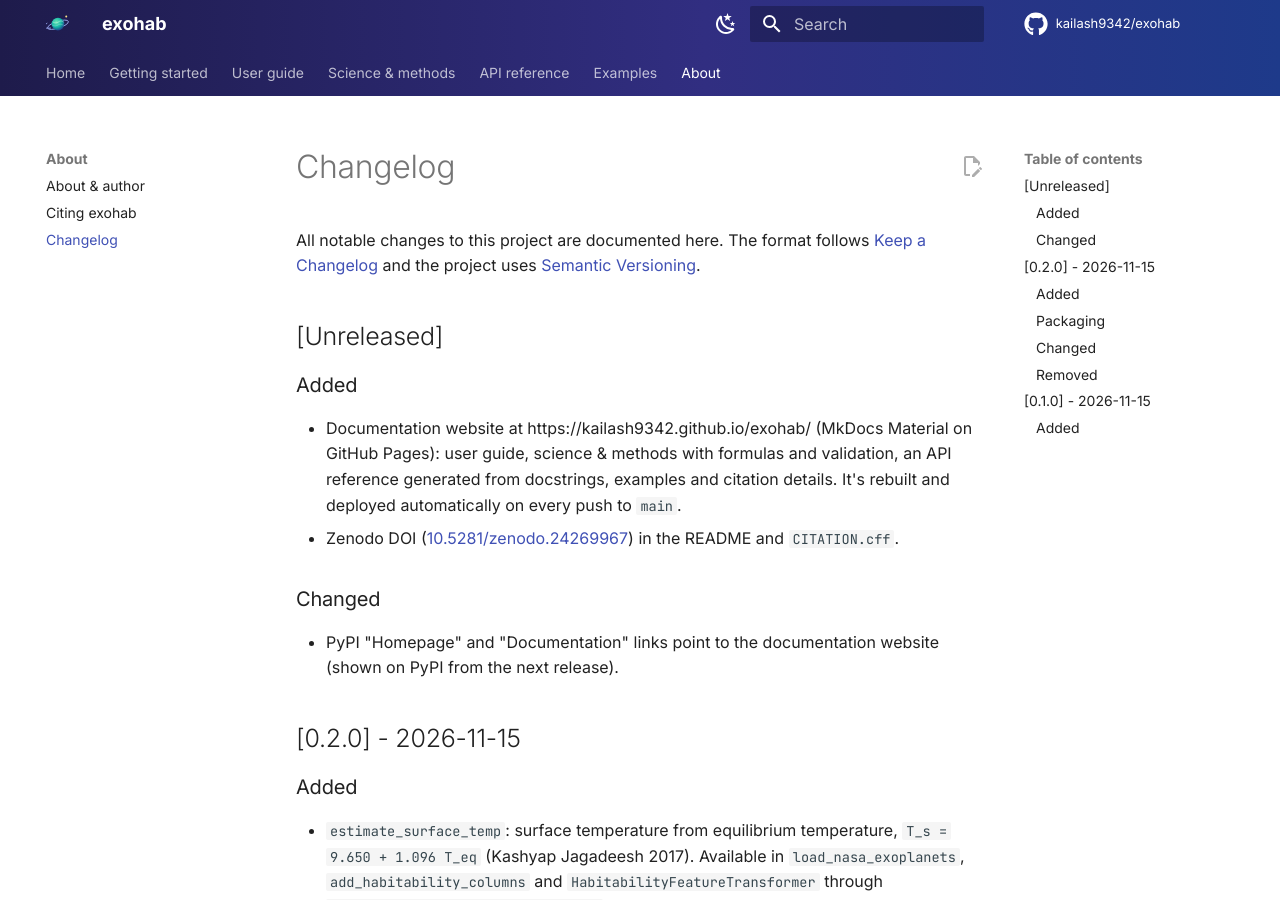
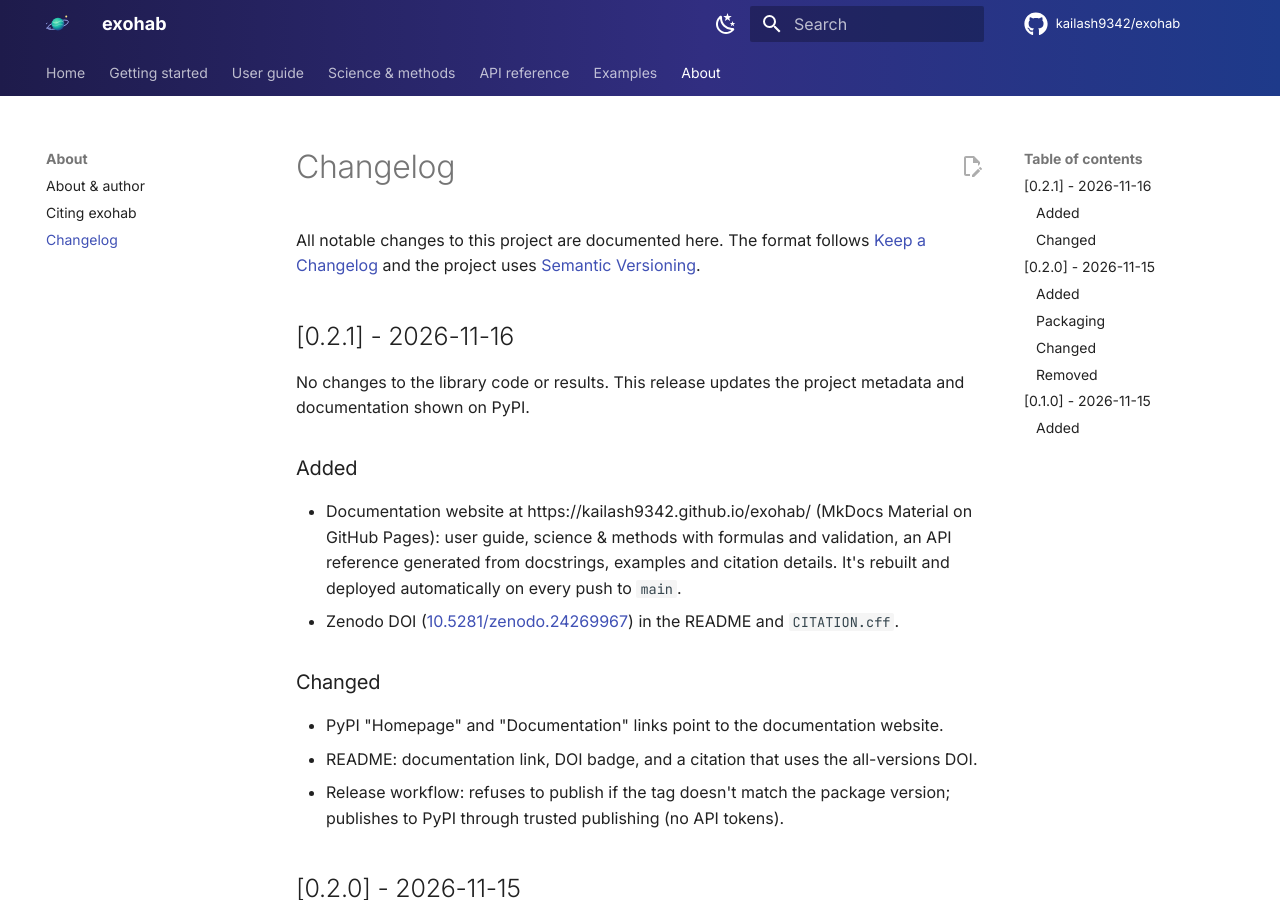
Before and after one commit to kailash9342/exohab, an MkDocs documentation site: the page built from docs/changelog.md, in a window 1280 px wide and 900 px high. Built offline with MkDocs 1.6.1 and Material for MkDocs 9.7.7, drawn with Linux system fonts in a browser that asks for light colours; comment, search, counter and statistics services are not loaded.

Commit message:
Release 0.2.1: documentation links, DOI and citation on PyPI

````diff
--- a/CHANGELOG.md
+++ b/CHANGELOG.md
@@ -4,7 +4,10 @@ All notable changes to this project are documented here. The format follows
 [Keep a Changelog](https://keepachangelog.com/en/1.1.0/) and the project uses
 [Semantic Versioning](https://semver.org/).
 
-## [Unreleased]
+## [0.2.1] - 2026-11-16
+
+No changes to the library code or results. This release updates the project
+metadata and documentation shown on PyPI.
 
 ### Added
 - Documentation website at https://kailash9342.github.io/exohab/ (MkDocs
@@ -17,7 +20,11 @@ All notable changes to this project are documented here. The format follows
 
 ### Changed
 - PyPI "Homepage" and "Documentation" links point to the documentation
-  website (shown on PyPI from the next release).
+  website.
+- README: documentation link, DOI badge, and a citation that uses the
+  all-versions DOI.
+- Release workflow: refuses to publish if the tag doesn't match the package
+  version; publishes to PyPI through trusted publishing (no API tokens).
 
 ## [0.2.0] - 2026-11-15
 
--- a/docs/citing.md
+++ b/docs/citing.md
@@ -16,10 +16,10 @@ If exohab helps your work, please cite it. Each release is archived on
 @software{sivagnanam_exohab,
   author  = {Sivagnanam, Kailash},
   title   = {exohab: exoplanet habitability toolkit for Python},
-  version = {0.2.0},
+  version = {0.2.1},
   year    = {2026},
-  doi     = {10.5281/zenodo.24269968},
-  url     = {https://doi.org/10.5281/zenodo.24269968},
+  doi     = {10.5281/zenodo.24269967},
+  url     = {https://doi.org/10.5281/zenodo.24269967},
   license = {MIT}
 }
 ```
--- a/pyproject.toml
+++ b/pyproject.toml
@@ -4,7 +4,7 @@ build-backend = "hatchling.build"
 
 [project]
 name = "exohab"
-version = "0.2.0"
+version = "0.2.1"
 description = "Fetch live exoplanet data, compute habitability metrics (ESI, PHI, BCI, Kopparapu HZ), propagate measurement uncertainties and plot results."
 readme = "README.md"
 requires-python = ">=3.10"
--- a/src/exohab/__init__.py
+++ b/src/exohab/__init__.py
@@ -34,7 +34,7 @@ from .uncertainty import (
     split_normal_cdf,
 )
 
-__version__ = "0.2.0"
+__version__ = "0.2.1"
 
 _LAZY = {
     "HabitabilityFeatureTransformer": "ml",
````
Also changed, not shown: README.md (+7 -7 lines), 2 other files.
